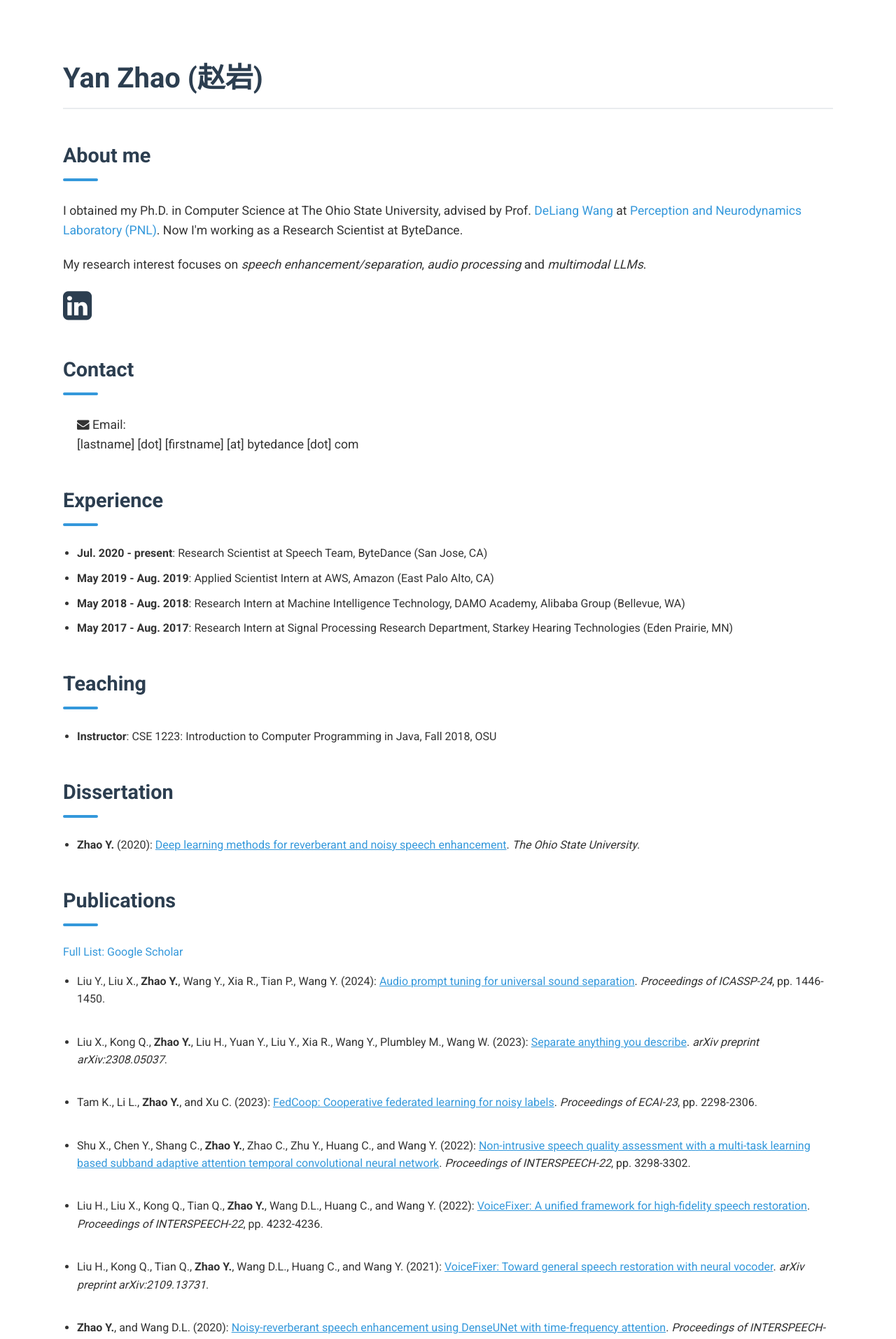
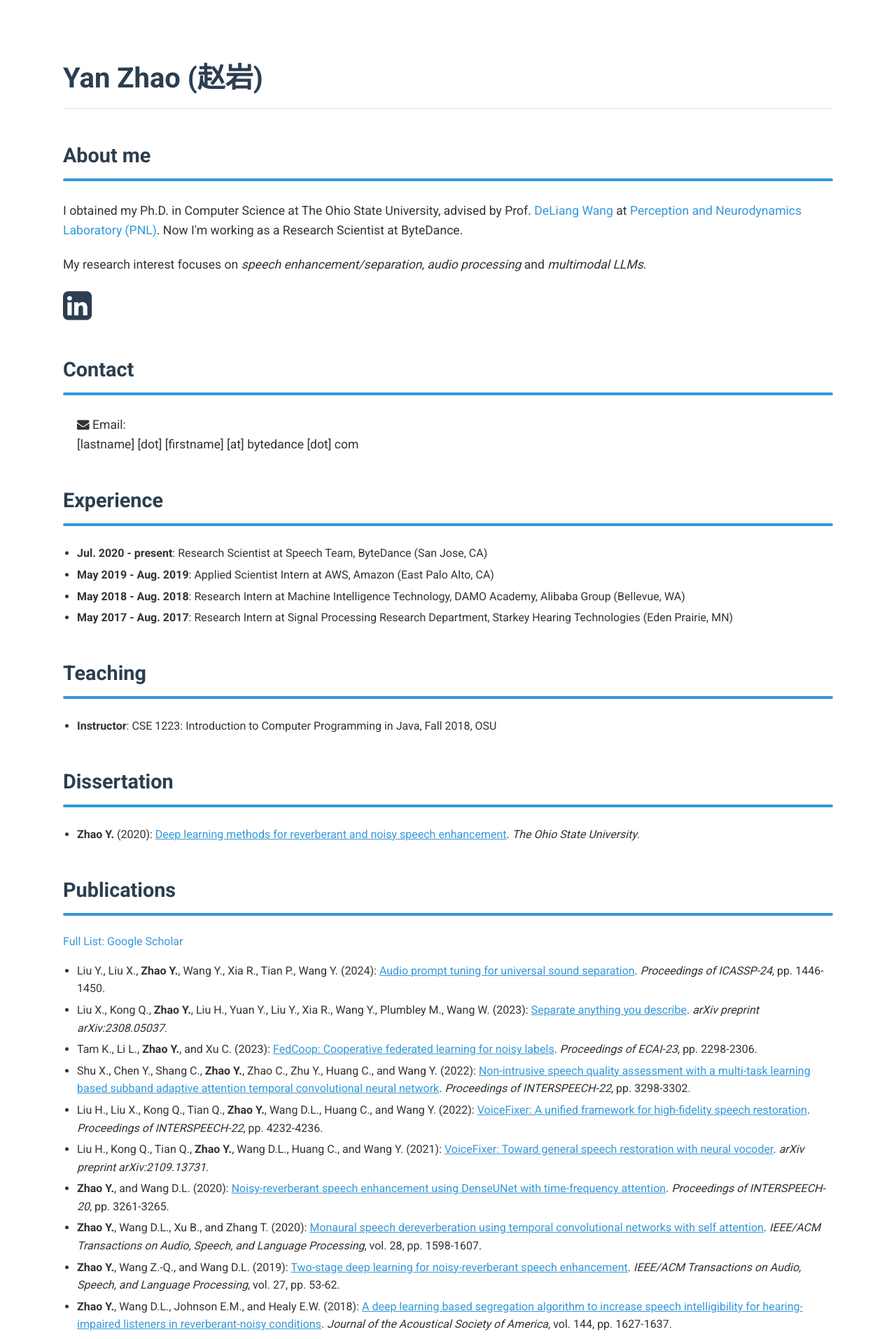
Before and after one commit to cliffzhao/cliffzhao.github.io, a Jekyll site: the page built from index.html, in a window 1280 px wide. Shown: the top 1914 px of the page at 70% size. Built offline with Jekyll 4.4.1, drawn with Linux system fonts in a browser that asks for light colours; a style sheet for code colours, icons or effects is not loaded.

Commit message:
[update] update style

```diff
--- a/css/main.css
+++ b/css/main.css
@@ -45,7 +45,7 @@
 h2:after {
     content: '';
     display: block;
-    width: 50px;
+    width: 100%;
     height: 4px;
     background: var(--accent-color);
     margin-top: 10px;
@@ -126,7 +126,7 @@
 }
 
 li {
-    margin-bottom: 10px;
+    margin-bottom: 5px;
 }
 
 /* Utility */
```
Also changed, not shown: index.html (+0 -30 lines).
